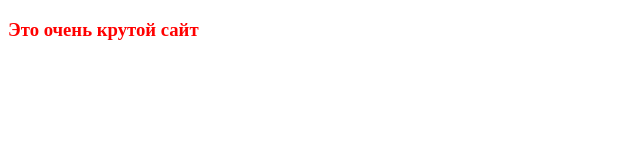
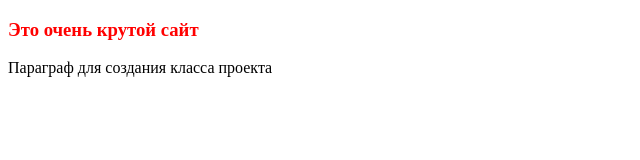
Before and after one commit to nnnikserrrr/CSS-course, a plain HTML site: page CSS course/index.html in a window 1280 px wide. Shown: the whole page, without its empty margins (0-640 px from the left). Drawn offline with Linux system fonts and the light colour scheme.

Commit message:
test commit

```diff
--- a/CSS course/index.html
+++ b/CSS course/index.html
@@ -10,6 +10,7 @@
 
 <header>
     <h3>Это очень крутой сайт</h3>
+		<p  class='test class'>Параграф для создания класса проекта</p>
 </header>
 
 </body>
```
